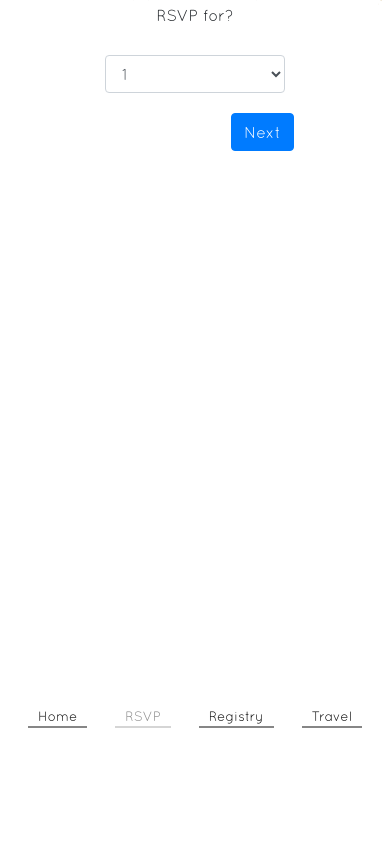
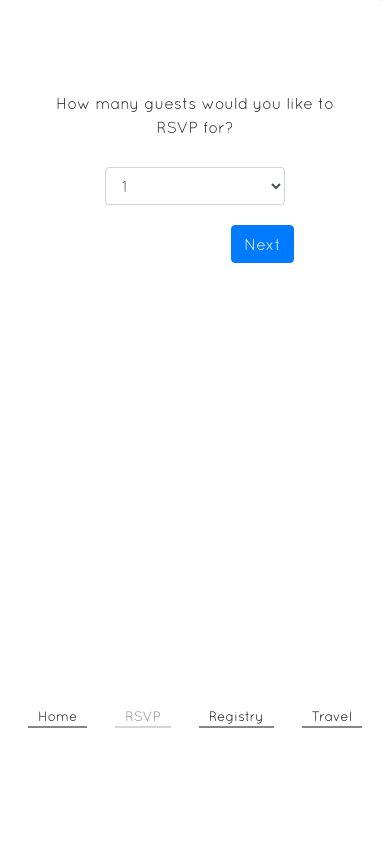
Before and after one commit to jpayne1349/wedding, a Flask app: page /guest_count/ in a window 390 px wide. Shown: the part 99-950 px from the top of the page. Before the commit the page ends 827 px from the top, so only its background shows below. Run offline with Flask 2, Linux system fonts and the light colour scheme; parts of the project's set-up code (start-up, migrations or seed data) failed here and were passed over; some libraries are stand-ins or nearby versions.

Commit message:
moved the input down on guest page for cell phone view

```diff
--- a/app/static/scripts/rsvpScripts.js
+++ b/app/static/scripts/rsvpScripts.js
@@ -1,5 +1,6 @@
 // @ts-check
 
+// the global version of this only works when the URL is guest_count, the page prior to /rsvp
 let rsvp_link = document.getElementById("rsvp_link");
 rsvp_link.classList.add("active_link");
 
@@ -13,6 +14,7 @@ function get(name) {
 let count = get('count');
 
 
+// this is building the unique page based on the number of people input previously
 for(var i = 0; i < parseInt(count); i++) {
     let yes_radio_name = "guest-" + i.toString() + "-response-0";
     let song_block_name = "song_request" + i.toString();
--- a/app/static/styles/mystyle.css
+++ b/app/static/styles/mystyle.css
@@ -256,6 +256,11 @@ a.active_link {
     margin-bottom:5px;
 }
 
+#guest_count_form {
+    margin-top:0%;
+
+}
+
 /* if width is less than 800, cellphone */
 @media screen and (max-width: 768px) {
 
@@ -363,6 +368,11 @@ a.active_link {
         transform: rotateY(180deg);
     }
 
+    #guest_count_form {
+        margin-top:30%;
+
+    }
+
 }
 
 
--- a/app/templates/guest_count.html
+++ b/app/templates/guest_count.html
@@ -2,9 +2,9 @@
 
 {% block content %}
 
-<form id="page_content" class="animate-in" action="" method="post" novalidate>
+<form id="page_content"  action="" method="post" novalidate>
 
-    <div class="form-group">
+    <div class="form-group" id='guest_count_form'>
 
         {{ form.hidden_tag() }}
 
--- a/app/templates/travel.html
+++ b/app/templates/travel.html
@@ -17,7 +17,7 @@
 
 {% block content %}
 
-<div class="animate-in" id="page_content">
+<div id="page_content">
 
 <div id='travel_heading'>
     <a href='https://www.magnoliabells.com/' id='magnolia_link'>
```
Also changed, not shown: app/static/scripts/homepageScripts.js (added, +32 -0 lines), app/templates/homepage.html (+8 -3 lines).
